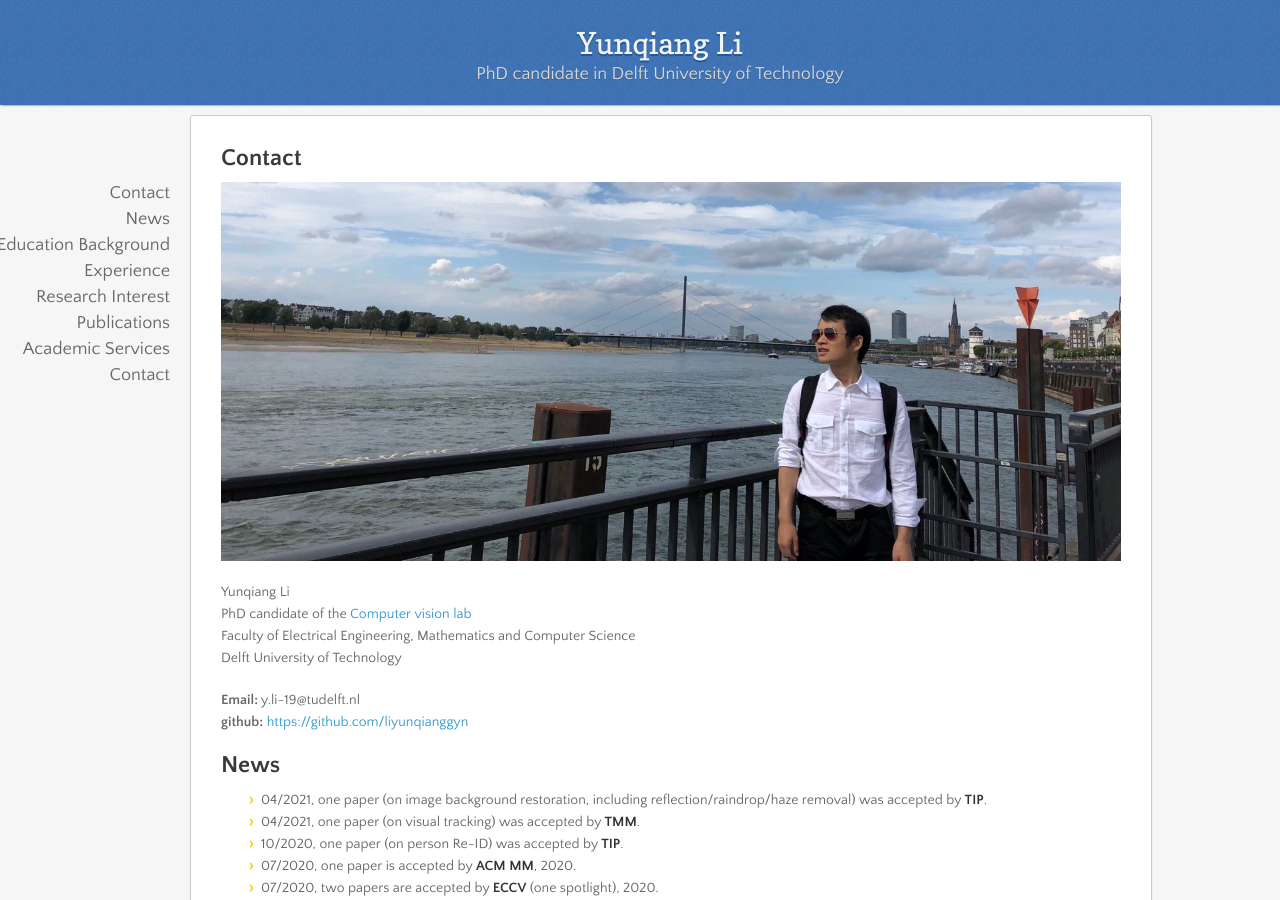
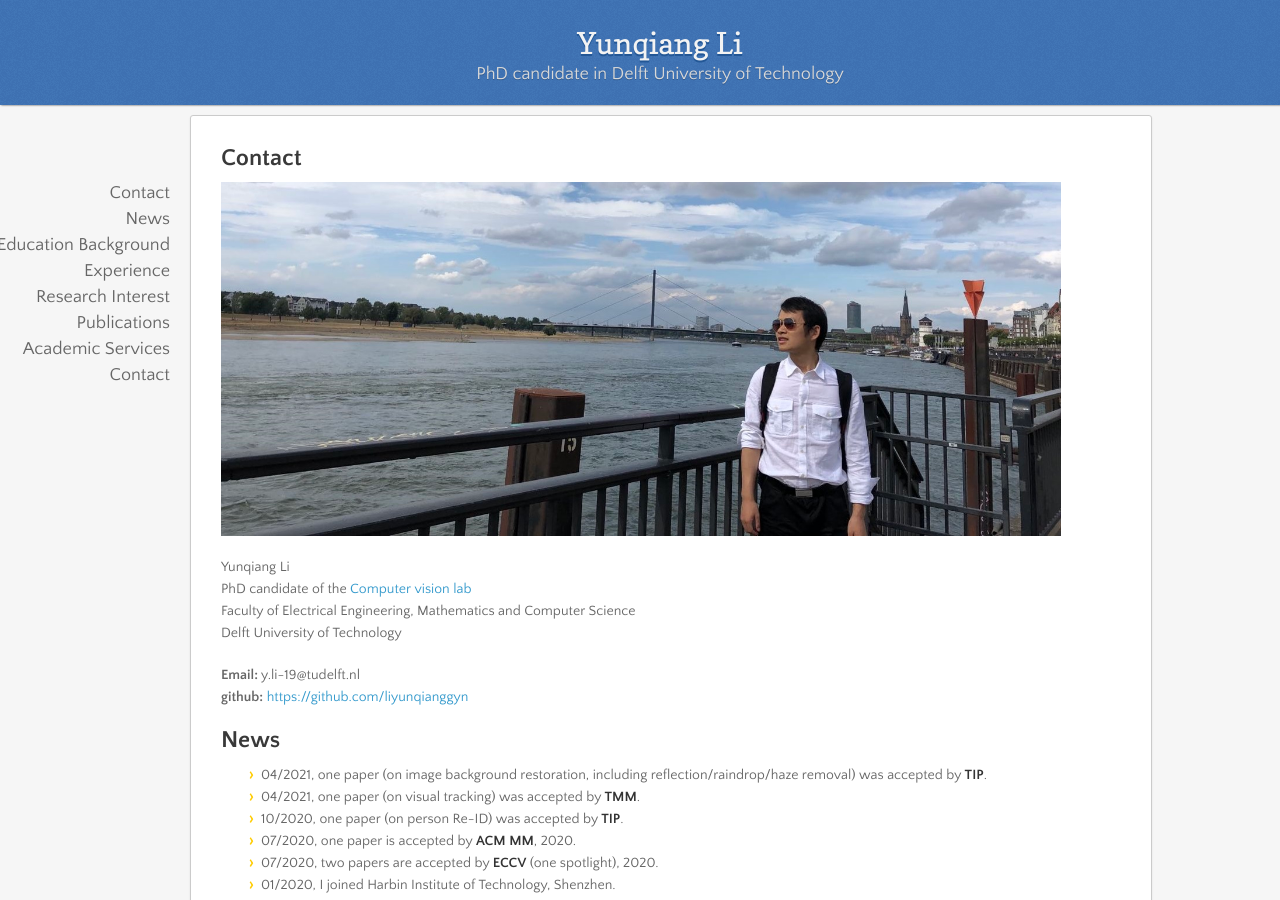
Before and after one commit to liyunqianggyn/liyunqianggyn.github.io, a Jekyll site: the page built from index.md, in a window 1280 px wide and 900 px high. Built offline with Jekyll 4.4.1, drawn with Linux system fonts in a browser that asks for light colours; nearby versions of some CDN libraries; our own code applies the rules of GitHub Pages for plain Markdown files.

Commit message:
Update index.md

```diff
--- a/index.md
+++ b/index.md
@@ -1,6 +1,6 @@
 ## Contact
 
-<img align="top" width='1040' src="yunqiang.jpg">
+<img align="top" width='840' src="yunqiang.jpg">
 
 Yunqiang Li <br/>
 PhD candidate of the <a href="http://visionlab.tudelft.nl">Computer vision lab</a><br/>
```
